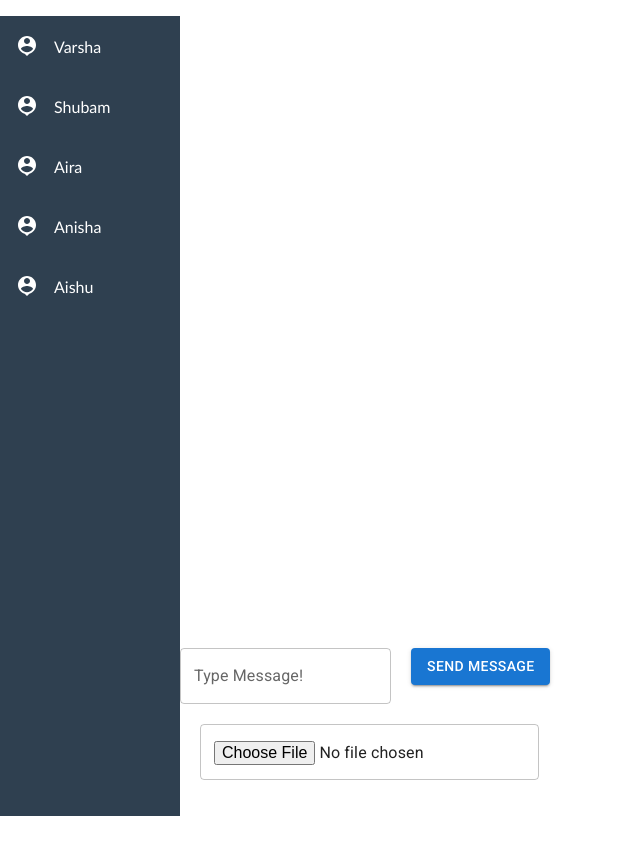
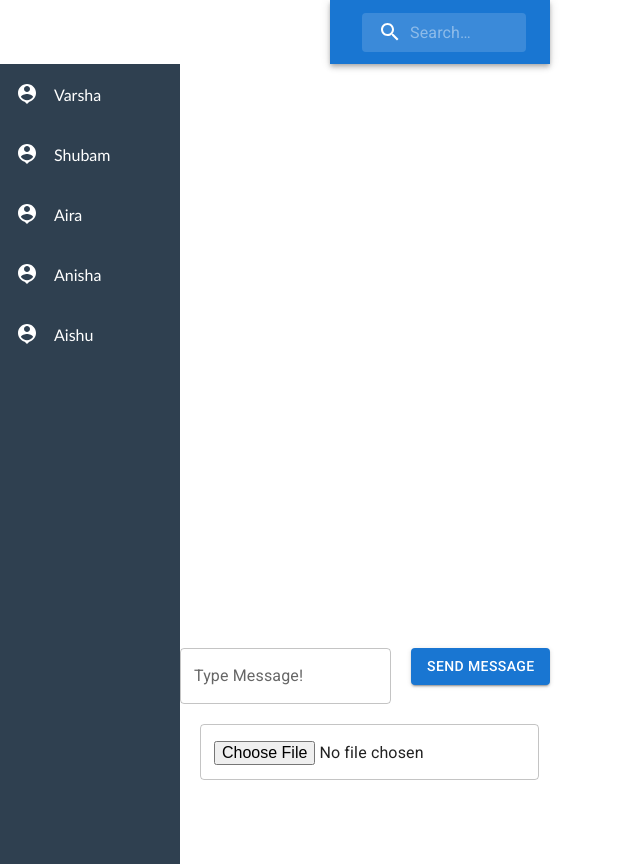
Before and after one commit to Varsha-TN/My-chat-App, a React (Create React App) app: page / in a window 1280 px wide. Shown: the whole page, without its empty margins (0-640 px from the left). Before the commit the page ends 816 px from the top, so only its background shows below. Built offline with nearby package versions, Linux system fonts and the light colour scheme.

Commit message:
updated search

```diff
--- a/src/App.css
+++ b/src/App.css
@@ -15,7 +15,9 @@
   background-color: #2f4050;
   /* background: rgb(195, 206, 206); */
   height: 100vh;
-  margin-top:0;
+  /* margin-top:70px; */
+  margin-top: 64px;
+  /* margin-left: -70px; */
 }
 
 .SidebarList {
--- a/src/App.js
+++ b/src/App.js
@@ -1,26 +1,86 @@
+import SearchIcon from '@mui/icons-material/Search';
+import AppBar from '@mui/material/AppBar';
+import Box from '@mui/material/Box';
 import Button from "@mui/material/Button";
+import InputBase from '@mui/material/InputBase';
+import { alpha, styled } from '@mui/material/styles';
 import TextField from "@mui/material/TextField";
+import Toolbar from '@mui/material/Toolbar';
 import React, { useEffect, useState } from "react";
 import "./App.css";
 import { SidebarData } from "./components/SidebarData";
 
+const Search = styled('div')(({ theme }) => ({
+  position: 'relative',
+  borderRadius: theme.shape.borderRadius,
+  backgroundColor: alpha(theme.palette.common.white, 0.15),
+  '&:hover': {
+    backgroundColor: alpha(theme.palette.common.white, 0.25),
+  },
+  marginLeft: 0,
+  width: '100%',
+  [theme.breakpoints.up('sm')]: {
+    marginLeft: theme.spacing(1),
+    width: 'auto',
+  },
+}));
+
+const SearchIconWrapper = styled('div')(({ theme }) => ({
+  padding: theme.spacing(0, 2),
+  height: '100%',
+  position: 'absolute',
+  pointerEvents: 'none',
+  display: 'flex',
+  alignItems: 'center',
+  justifyContent: 'center',
+}));
+
+const StyledInputBase = styled(InputBase)(({ theme }) => ({
+  color: 'inherit',
+  '& .MuiInputBase-input': {
+    padding: theme.spacing(1, 1, 1, 0),
+    // vertical padding + font size from searchIcon
+    paddingLeft: `calc(1em + ${theme.spacing(4)})`,
+    transition: theme.transitions.create('width'),
+    width: '100%',
+    [theme.breakpoints.up('sm')]: {
+      width: '12ch',
+      '&:focus': {
+        width: '20ch',
+      },
+    },
+  },
+}));
+
+
 function App() {
   const [message, setMessage] = useState("");
   const [activeUser, setActiveUser] = useState("");
+  const [filteredResults, setFilteredResults] = useState([]);
+  const [searchInput, setSearchInput] = useState('');
+
   const [messageArr, setMessageArr] =  useState(() => {
-
     const savedTodos = localStorage.getItem("messageArr");
-
     if (savedTodos) {
-
       return JSON.parse(savedTodos);
-
     } else {
-
       return [];
     }
   });
   const [file, setFile] = useState("");
+
+  const searchItems = (searchValue) => {
+    setSearchInput(searchValue)
+    if (searchInput !== '') {
+        const filteredData = SidebarData.filter((item) => {
+            return Object.values(item).join('').toLowerCase().includes(searchInput.toLowerCase())
+        })
+        setFilteredResults(filteredData)
+    }
+    else{
+        setFilteredResults(SidebarData)
+    }
+}
 
   useEffect(() => {
 
@@ -51,12 +111,22 @@
 
   return (
     <div className="App">
+
+
       <div className="SideNav">
         <div className="row">
           <div className="col-md-4">
             <div className="Sidebar">
               <ul className="SidebarList">
-                {SidebarData.map((key, val) => {
+              {searchInput.length > 1 ? (
+                    filteredResults.map((item) => {
+                        return (
+                                    <h4>{item.name}</h4>
+                        )
+                    })
+                ) :
+                (
+                  SidebarData.map((key, val) => {
                     return (
                       <li
                         key={key.id}
@@ -69,12 +139,31 @@
                         <div id="title">{key.name}</div>
                       </li>
                     );
-                })}
+                  })
+                )}
+
               </ul>
             </div>
           </div>
         </div>
         <div className="col-md-8">
+        <div>
+            <Box sx={{ flexGrow: 2 ,marginLeft:"150px"}}>
+              <AppBar position="relative">
+                <Toolbar>
+                  <Search onChange={(e) => searchItems(e.target.value)}>
+                    <SearchIconWrapper>
+                      <SearchIcon />
+                    </SearchIconWrapper>
+                      <StyledInputBase
+                      placeholder="Search…"
+                      inputProps={{ 'aria-label': 'search' }}
+                      />
+                  </Search>
+                </Toolbar>
+              </AppBar>
+          </Box>
+      </div>
           <h1> {activeUser?.name}</h1>
 
           <ul>
```
Lines whose indentation alone changed are shown as unchanged.
